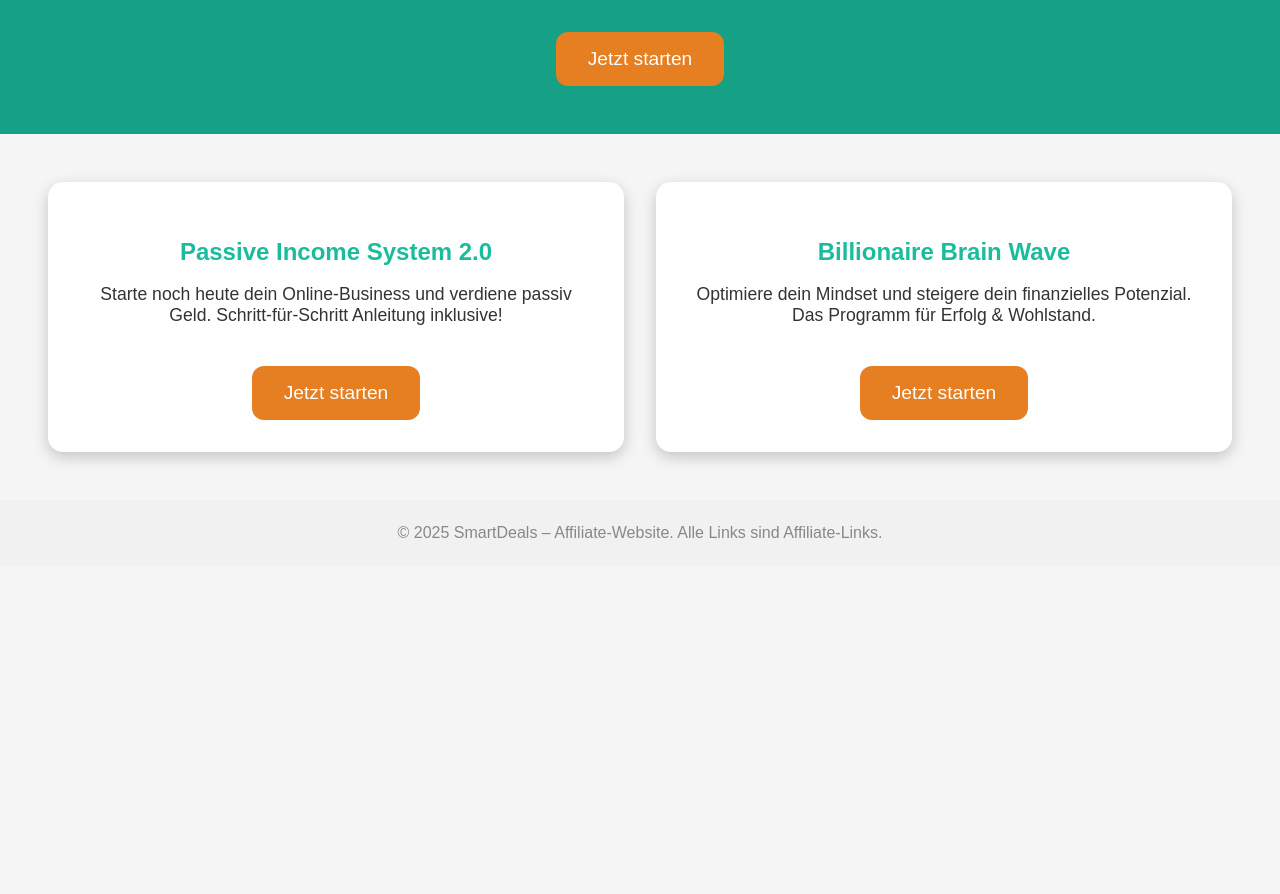
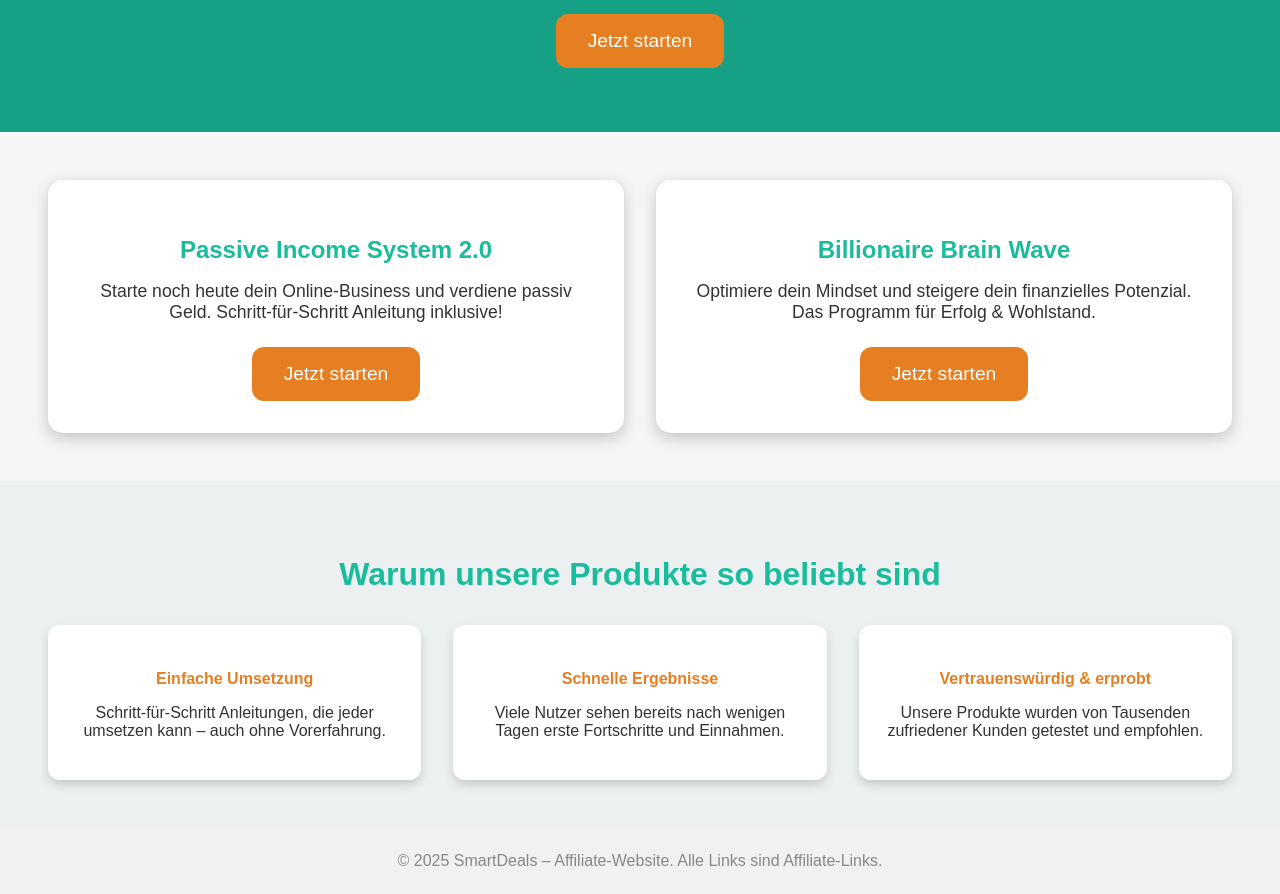
Before and after one commit to pascal999123-cmyk/smartdeals, a plain HTML site: page index.html in a window 1280 px wide. Shown: the part 314-1208 px from the top of the page. Before the commit the page ends 880 px from the top, so only its background shows below. Drawn offline with Linux system fonts and the light colour scheme.

Commit message:
Update index.html

```diff
--- a/index.html
+++ b/index.html
@@ -1,4 +1,4 @@
-<index.html>
+<!DOCTYPE html>
 <html lang="de">
 <head>
   <meta charset="UTF-8">
@@ -7,17 +7,25 @@
   <style>
     body {font-family: Arial, sans-serif; margin:0; background:#f5f5f5; color:#333;}
     header {background:#1abc9c; color:white; padding:2rem; text-align:center;}
-    .hero {text-align:center; padding:3rem 1rem; background:#16a085; color:white;}
+    header h1 {margin:0; font-size:2rem;}
+    .hero {text-align:center; padding:4rem 1rem; background:#16a085; color:white;}
     .hero h1 {margin-bottom:1rem; font-size:2.5rem;}
     .hero p {font-size:1.2rem;}
-    .btn {display:inline-block; padding:1rem 2rem; background:#e67e22; color:white; text-decoration:none; border-radius:12px; font-size:1.2rem; margin-top:1rem; transition:0.3s;}
-    .btn:hover {background:#d35400;}
+    .hero .btn {margin-top:1.5rem;}
+    .btn {display:inline-block; padding:1rem 2rem; background:#e67e22; color:white; text-decoration:none; border-radius:12px; font-size:1.2rem; transition: all 0.3s ease;}
+    .btn:hover {background:#d35400; transform: translateY(-3px);}
     .products {display:grid; grid-template-columns:repeat(auto-fit, minmax(300px, 1fr)); gap:2rem; padding:3rem;}
-    .product {background:white; border-radius:15px; padding:2rem; box-shadow:0 5px 15px rgba(0,0,0,0.2); text-align:center; transition:0.3s;}
+    .product {background:white; border-radius:15px; padding:2rem; box-shadow:0 5px 15px rgba(0,0,0,0.2); text-align:center; transition: all 0.3s ease;}
     .product:hover {transform:translateY(-5px); box-shadow:0 8px 20px rgba(0,0,0,0.3);}
     .product h3 {color:#1abc9c; margin-bottom:1rem; font-size:1.5rem;}
     .product p {font-size:1.1rem; margin-bottom:1.5rem;}
+    .bonus {padding:3rem; background:#ecf0f1; text-align:center;}
+    .bonus h2 {color:#1abc9c; margin-bottom:2rem; font-size:2rem;}
+    .bonus-cards {display:grid; grid-template-columns:repeat(auto-fit, minmax(250px, 1fr)); gap:2rem;}
+    .bonus-card {background:white; padding:1.5rem; border-radius:12px; box-shadow:0 5px 10px rgba(0,0,0,0.15);}
+    .bonus-card h4 {color:#e67e22; margin-bottom:1rem;}
     footer {text-align:center; padding:1.5rem; color:#888; background:#f1f1f1;}
+    @media (max-width:600px){.hero h1 {font-size:2rem;} .hero p {font-size:1rem;} .btn {font-size:1rem; padding:0.8rem 1.5rem;}}
   </style>
 </head>
 <body>
@@ -46,6 +54,24 @@
   </div>
 </section>
 
+<section class="bonus">
+  <h2>Warum unsere Produkte so beliebt sind</h2>
+  <div class="bonus-cards">
+    <div class="bonus-card">
+      <h4>Einfache Umsetzung</h4>
+      <p>Schritt-für-Schritt Anleitungen, die jeder umsetzen kann – auch ohne Vorerfahrung.</p>
+    </div>
+    <div class="bonus-card">
+      <h4>Schnelle Ergebnisse</h4>
+      <p>Viele Nutzer sehen bereits nach wenigen Tagen erste Fortschritte und Einnahmen.</p>
+    </div>
+    <div class="bonus-card">
+      <h4>Vertrauenswürdig & erprobt</h4>
+      <p>Unsere Produkte wurden von Tausenden zufriedener Kunden getestet und empfohlen.</p>
+    </div>
+  </div>
+</section>
+
 <footer>
   © 2025 SmartDeals – Affiliate-Website. Alle Links sind Affiliate-Links.
 </footer>
```
